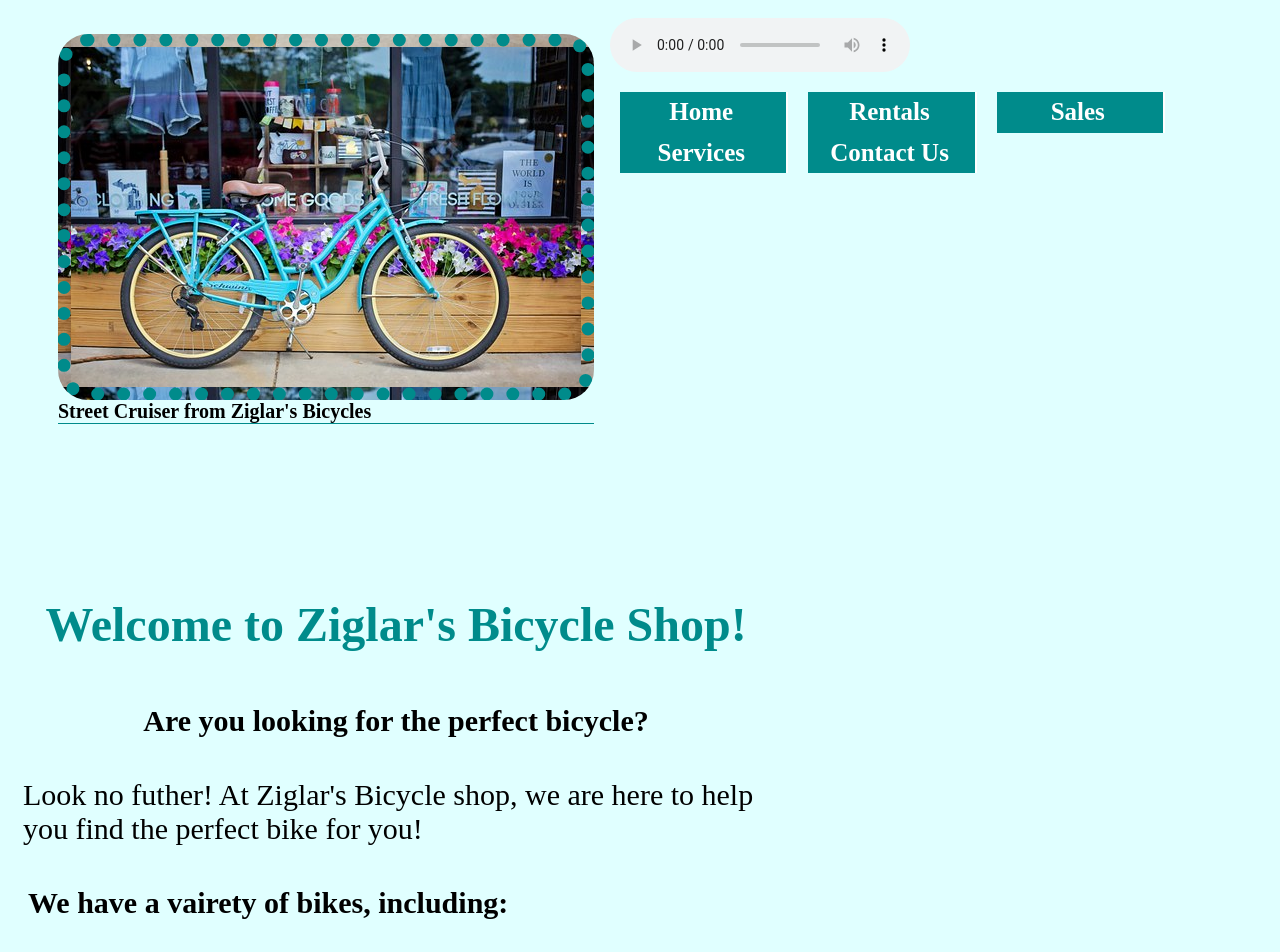
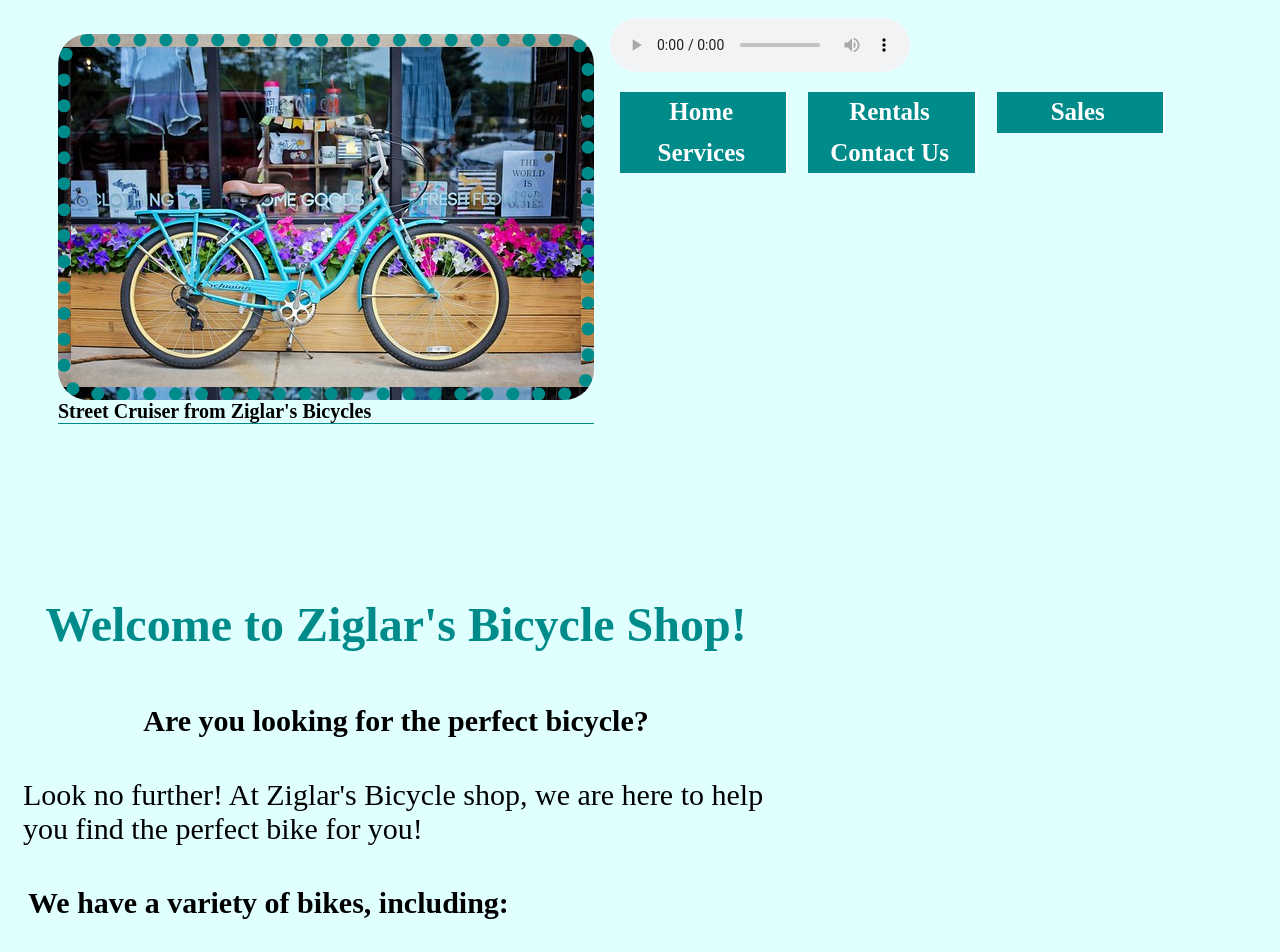
Before and after one commit to kziglar/kziglar.github.io, a plain HTML site: page index.htm in a window 1280 px wide. Shown: the top 952 px of the page. Drawn offline with nearby package versions, Linux system fonts and the light colour scheme.

Commit message:
Update index.htm

```diff
--- a/index.htm
+++ b/index.htm
@@ -69,10 +69,10 @@
 
         <h2>Are you looking for the perfect bicycle?</h2>
 
-        <p class="first">Look no futher! At Ziglar's Bicycle shop, we are here to help you find the perfect bike for you!</p>
+        <p class="first">Look no further! At Ziglar's Bicycle shop, we are here to help you find the perfect bike for you!</p>
 
 
-        <h3>We have a vairety of bikes, including: </h3>
+        <h3>We have a variety of bikes, including: </h3>
 
         <ul>
             <li>Street Cruiser Bicycles</li>
```
